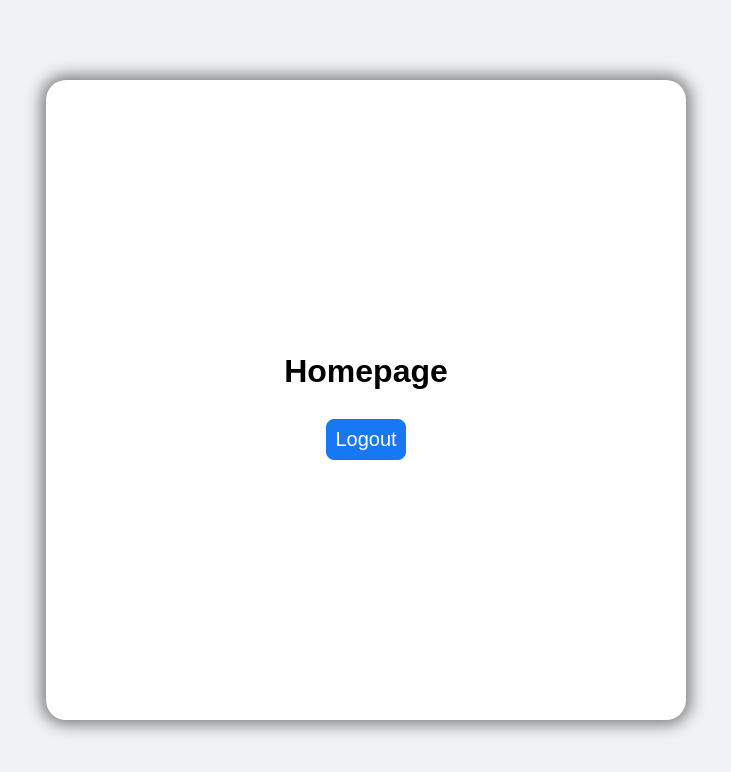
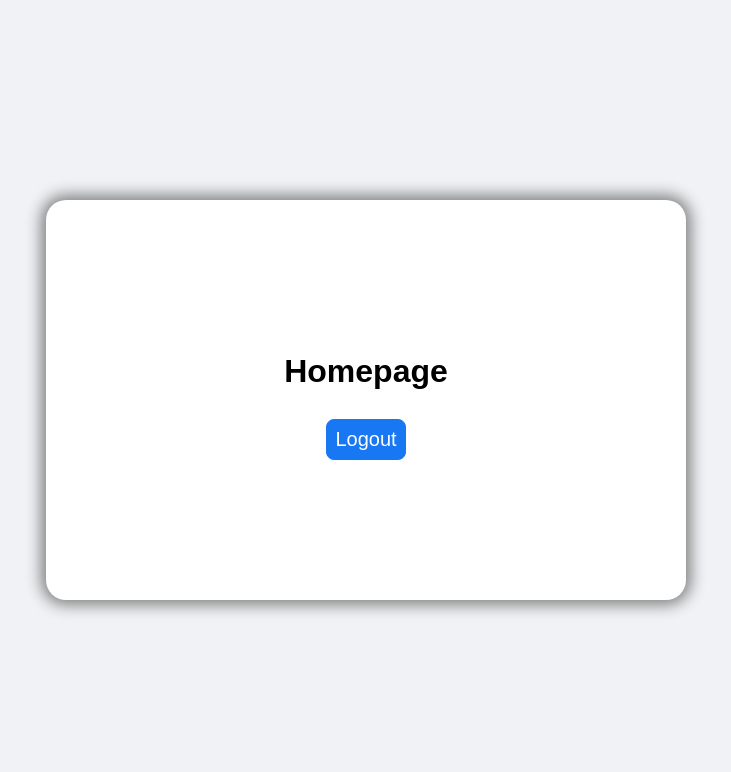
Before and after one commit to Gagandeep-Kaur-01/Mini_Project_MERN, a React (Create React App) app in the folder Frontend/: page / in a window 1280 px wide. Shown: the top 772 px of the page, without its empty margins (274-1005 px from the left). Built offline with nearby package versions, Linux system fonts and the light colour scheme.

Commit message:
homepage css

```diff
--- a/Frontend/src/Components/Homepage/homepage.css
+++ b/Frontend/src/Components/Homepage/homepage.css
@@ -4,7 +4,7 @@
     align-items: center;
     justify-content: center;
     width: 50vw;
-    height: 50vw;
+    height: 50vh;
     border-radius: 20px;
     box-shadow: 0 0 15px 5px grey;
     background: white;
```
